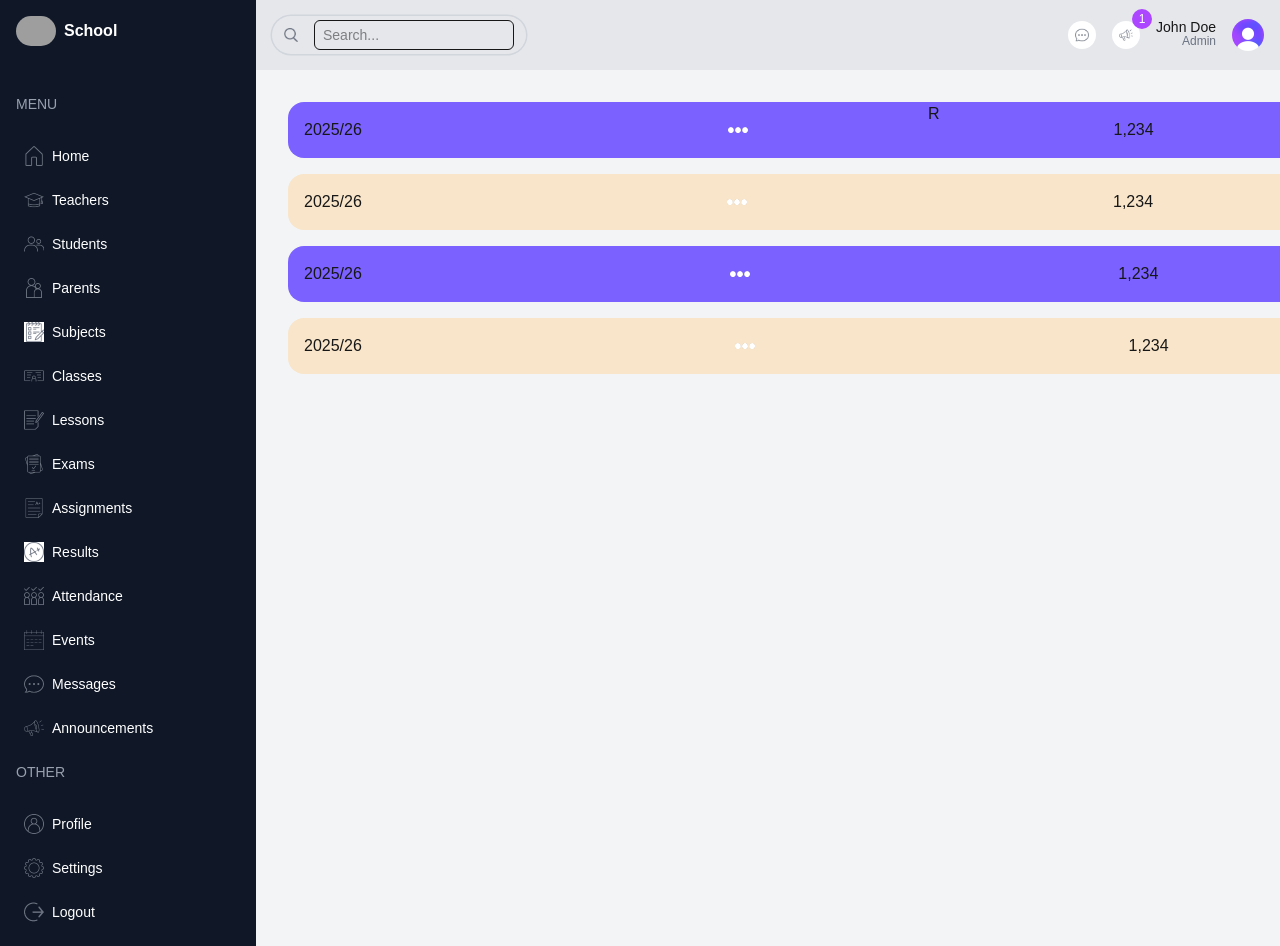
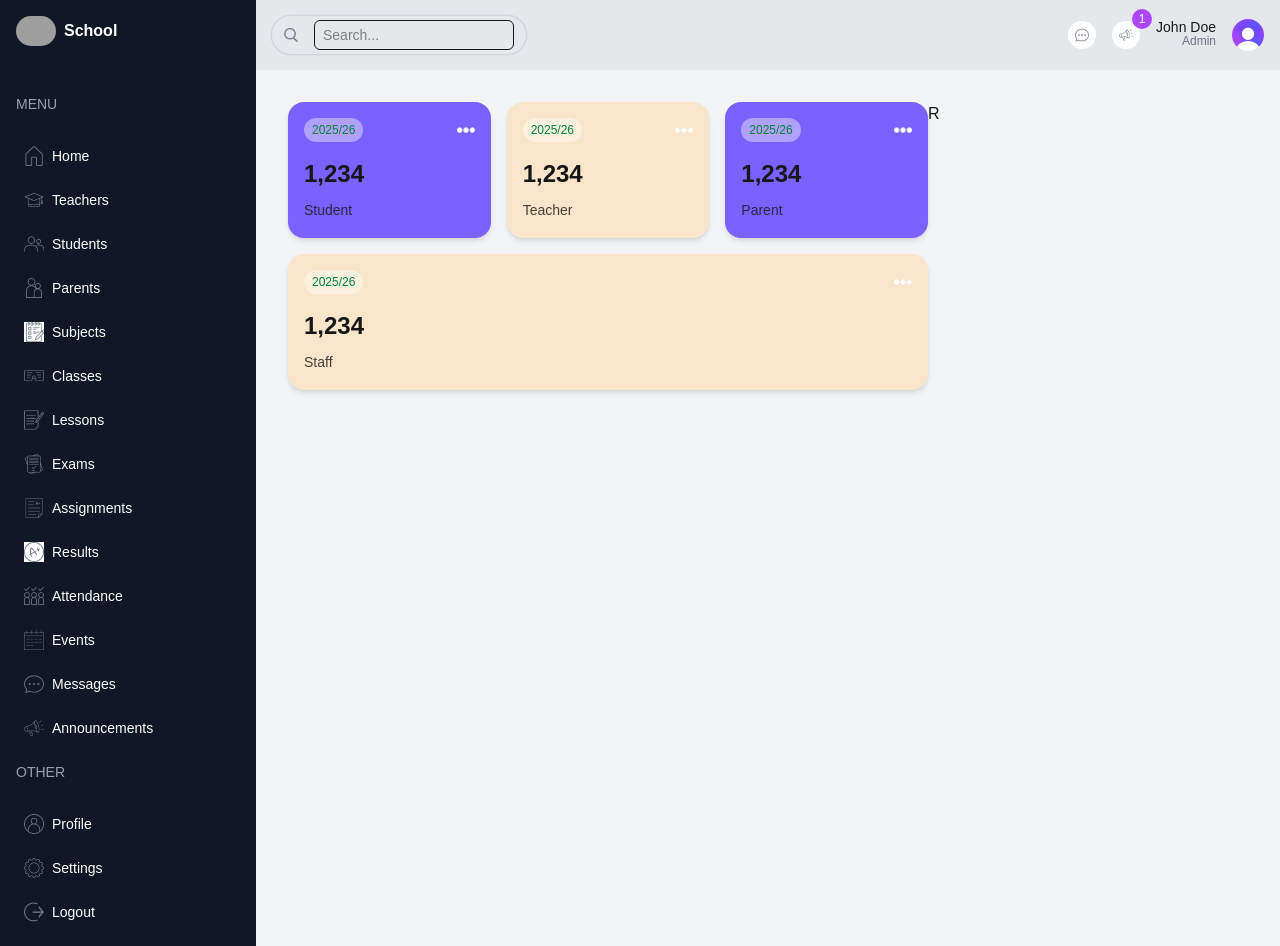
Before and after one commit to rumachoudhury/school-management-dashboard, a Next.js app: page /admin in a window 1280 px wide. Built offline with nearby package versions, Linux system fonts and the light colour scheme; grey boxes are pictures that could not be loaded.

Commit message:
Added Recharts for dashboard charts

```diff
--- a/package.json
+++ b/package.json
@@ -12,7 +12,8 @@
     "gsap": "^3.15.0",
     "next": "16.2.6",
     "react": "19.2.4",
-    "react-dom": "19.2.4"
+    "react-dom": "19.2.4",
+    "recharts": "^3.8.1"
   },
   "devDependencies": {
     "@tailwindcss/postcss": "^4",
--- /dev/null
+++ b/src/components/CountChart.tsx
@@ -0,0 +1,7 @@
+import React from "react";
+
+function CountChart() {
+  return <div>CountChart</div>;
+}
+
+export default CountChart;
--- a/src/components/UserCart.tsx
+++ b/src/components/UserCart.tsx
@@ -1,30 +1,55 @@
 // import React from "react";
+// import Image from "next/image";
 
 // function UserCart({ type }: { type: string }) {
 //   return (
-//     <div className="rounded-2xl odd:bg-purple even:bg-yellow p-4">UserCart</div>
+//     <div className="rounded-2xl odd:bg-[#7B61FF] even:bg-[#F9E5C9] p-4 flex-1 min-w-[170px]">
+//       <div className="flex flex-col justify-between items-center gap-2">
+//         <span className="text-xs bg-white px-2 py-1 rounded-full text-green-400">
+//           2025/26
+//         </span>
+//         <Image
+//           src="/images/school-management-dashboard/more.png"
+//           alt="More image"
+//           width={20}
+//           height={20}
+//         />
+//         <h1 className="text-2xl">1,234</h1>
+//         <span>{type}</span>
+//       </div>
+//     </div>
 //   );
 // }
 
 // export default UserCart;
-// ==========================================
-
 import React from "react";
 import Image from "next/image";
 
 function UserCart({ type }: { type: string }) {
   return (
-    <div className="rounded-2xl odd:bg-[#7B61FF] even:bg-[#F9E5C9] p-4 flex-1 min-w-[1300px]">
-      <div className="flex justify-between items-center">
-        <span>2025/26</span>
+    <div className="rounded-2xl p-4 flex-1 min-w-[170px] odd:bg-[#7B61FF] even:bg-[#F9E5C9]  shadow-md">
+      {/* top row */}
+      <div className="flex items-center justify-between">
+        <span className="text-xs bg-white/40 px-2 py-1 rounded-full text-green-700">
+          2025/26
+        </span>
+
         <Image
           src="/images/school-management-dashboard/more.png"
           alt="More image"
-          width={20}
-          height={20}
+          width={18}
+          height={18}
         />
-        <h1>1,234</h1>
-        <span>{type}</span>
+      </div>
+
+      {/* middle number */}
+      <div className="mt-4">
+        <h1 className="text-2xl font-bold">1,234</h1>
+      </div>
+
+      {/* bottom label */}
+      <div className="mt-2">
+        <span className="capitalize text-sm opacity-80">{type}</span>
       </div>
     </div>
   );
```
Also changed, not shown: 1 other file (tests, documents, lock files or other folders).
